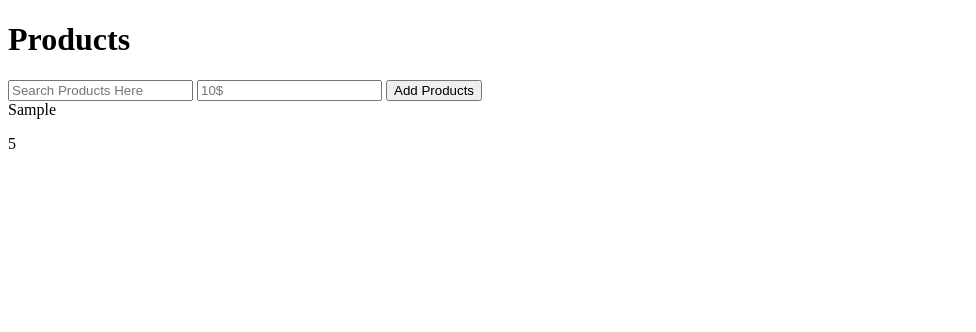
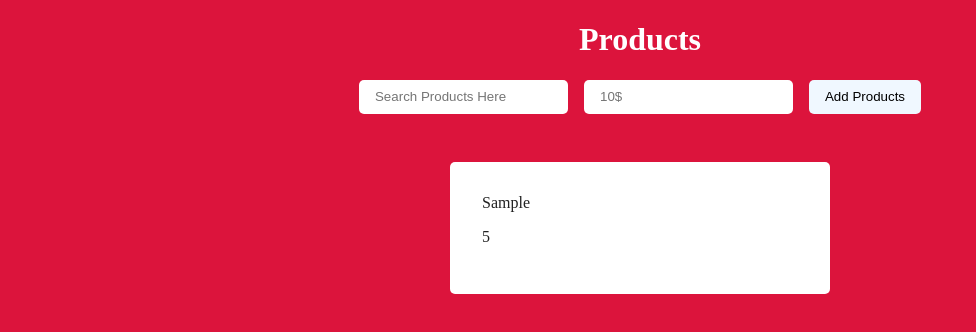
Before and after one commit to RudolphPereira/Javascript-Mini-Project, a plain HTML site: page index.html in a window 1280 px wide. Both pictures are taken after typing "Sample", "5" into the empty fields and a click on the button "Add Products". Shown: the whole page, without its empty margins (0-976 px from the left). Drawn offline with Linux system fonts and the light colour scheme.

Commit message:
Uploaded css to the project

```diff
--- a/style.css
+++ b/style.css
@@ -1,7 +1,9 @@
-/* .title {
+body {
+  background-color: crimson;
+}
+.title {
   text-align: center;
-  font-weight: 400;
-  font-size: 2.5rem;
+  color: white;
 }
 
 .form {
@@ -14,14 +16,14 @@ input {
   padding: 0.6rem 1rem;
   margin-right: 1rem;
   border-radius: 5px;
-  border: 1px solid black;
+  border: none;
 }
 
 .button {
   padding: 0.6rem 1rem;
   border-radius: 5px;
-  border: 1px solid black;
   background-color: aliceblue;
+  border: none;
 }
 
 .products {
@@ -33,11 +35,10 @@ input {
 }
 
 .product {
-  width: 20%;
-  margin: 0.5rem;
+  width: 25%;
+  margin: 1rem;
   padding: 2rem;
   border-radius: 5px;
-  color: white;
-  background-color: crimson;
-  box-shadow: 2px 2px 3px grey;
-} */
+  color: #222;
+  background-color: white;
+}
```
